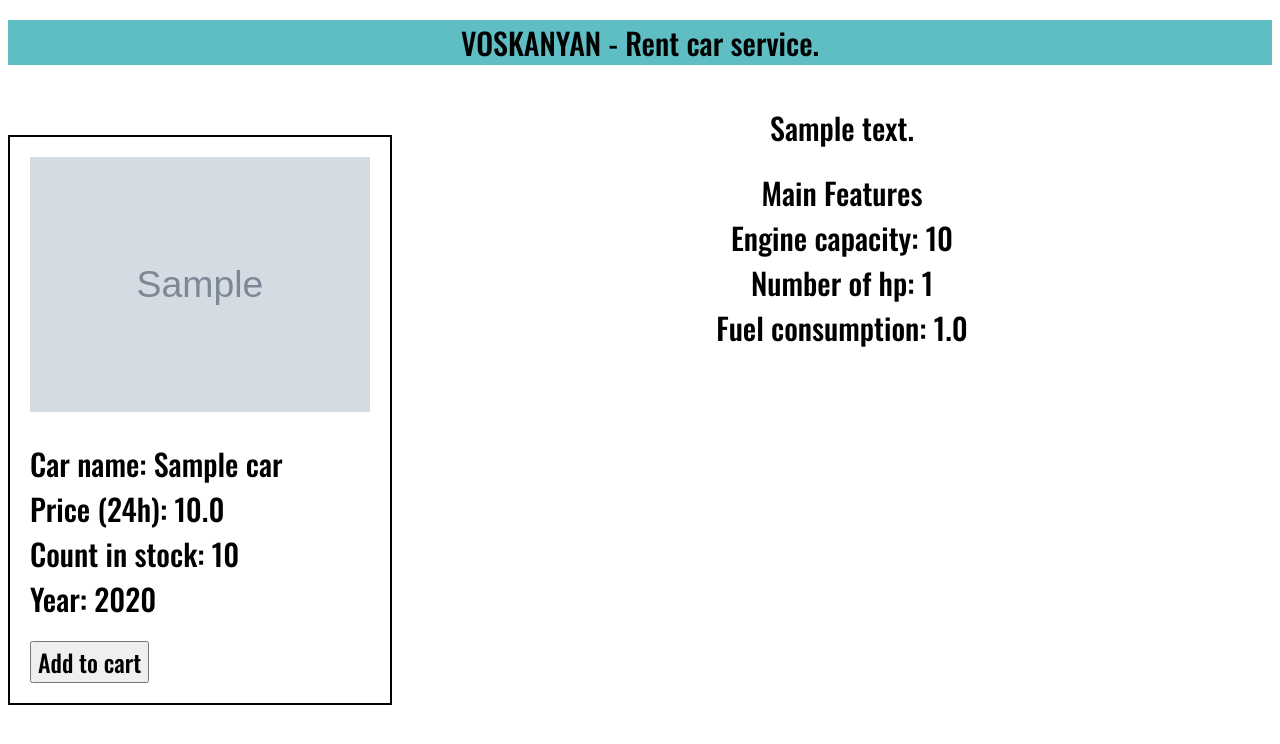
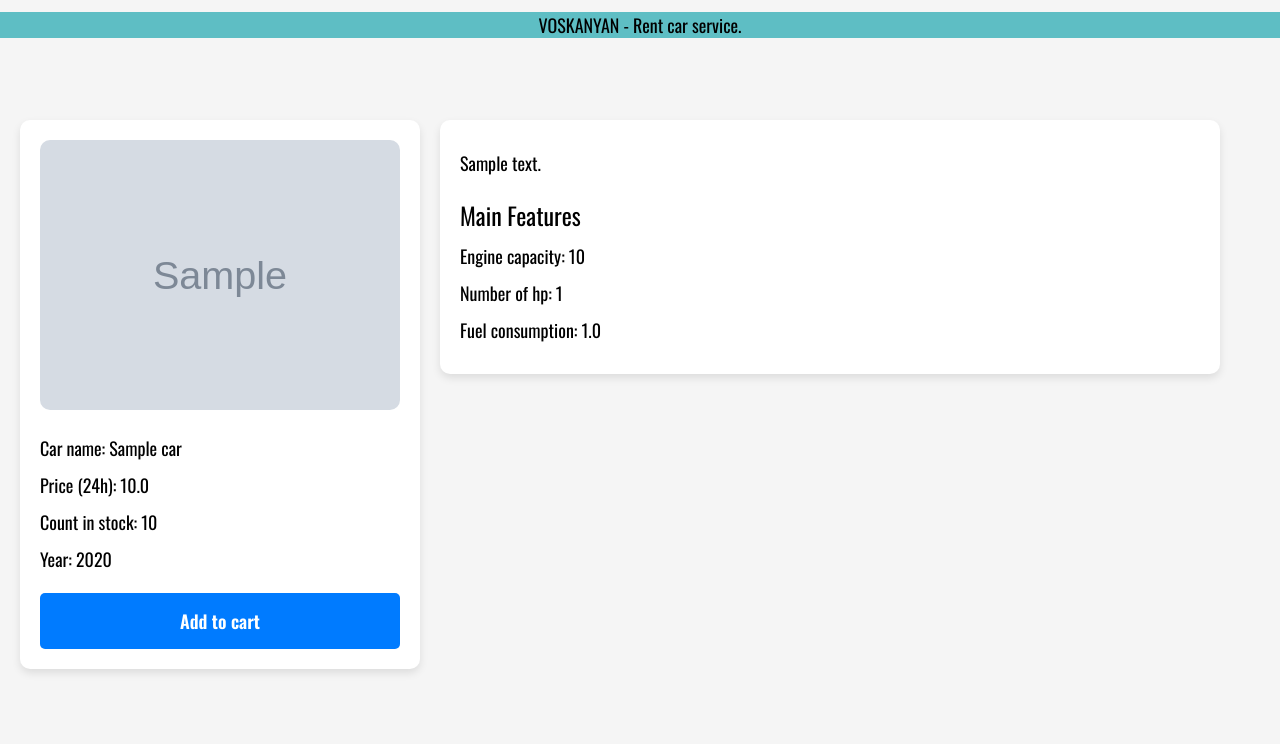
Before and after one commit to voskanyan777/rent-car-platform, a Django app: a page that uses rent_car/templates/description.html in a window 1280 px wide. Shown: the top 744 px of the page. Run offline with Django 5.2, Linux system fonts and the light colour scheme; tables that the repository leaves empty hold one stand-in row (values such as "Sample post"); grey boxes marked "Sample" are stand-in pictures.

Commit message:
Changed description page (html, css)

```diff
--- a/rent_car/app/static/css/description.css
+++ b/rent_car/app/static/css/description.css
@@ -1,50 +1,88 @@
 @import url('https://fonts.googleapis.com/css2?family=Oswald:wght@200..700&display=swap');
-
 
 * {
     font-family: "Oswald", sans-serif;
     font-optical-sizing: auto;
-    font-weight: 500;
+    font-weight: 400;
     font-style: normal;
-    font-size: 30px;
+    font-size: 18px;
+    box-sizing: border-box;
 }
 
-a{
+body {
+    margin: 0;
+    padding: 0;
+    background-color: #f5f5f5;
+}
+
+a {
     text-decoration: none;
-    color:rgb(10, 90, 10);
+    color: rgb(10, 90, 10);
 }
-.car-image{
-    width: 340px;
+
+.car-image {
+    width: 100%;
+    border-radius: 10px;
+}
+
+.main-info {
+    background-color: #fff;
+    border-radius: 10px;
+    box-shadow: 0 4px 8px rgba(0, 0, 0, 0.1);
+    padding: 20px;
+    max-width: 400px;
+    margin-top: 50px;
+}
+
+p {
+    margin: 10px 0;
+    line-height: 1.5;
+}
+
+.specifications {
+    margin-top: 20px;
+}
+
+.add-cart-btn {
+    display: block;
+    width: 100%;
+    padding: 15px;
+    margin-top: 20px;
+    font-size: 18px;
+    font-weight: 600;
+    color: #fff;
+    background-color: #007bff;
+    border: none;
+    border-radius: 5px;
+    cursor: pointer;
+    text-align: center;
+}
+
+.add-cart-btn:hover {
+    background-color: #0056b3;
+}
+
+.container {
+    display: flex;
+    align-items: flex-start;
+    gap: 20px;
     padding: 20px;
 }
-.main-info{
-    border: 2px solid;
-    width: 400px;
+
+.desc {
+    background-color: #fff;
+    border-radius: 10px;
+    box-shadow: 0 4px 8px rgba(0, 0, 0, 0.1);
+    padding: 20px;
+    width: calc(100% - 460px); /* С учетом ширины main-info и gap */
     margin-top: 50px;
 }
-p{
-    margin: 0;
-    padding: 0;
+
+.main-features {
+    margin-top: 20px;
 }
-.specifications{
-    margin-left: 20px;
-}
-.add-cart-btn{
-    margin-left: 20px;
-    margin-top: 20px;
-    margin-bottom: 20px;
+
+.main-features h2 {
+    margin-bottom: 10px;
     font-size: 24px;
 }
-.container {
-    display: flex;
-    align-items: flex-start; /* Выравнивает элементы по верхнему краю */
-    gap: 20px; /* Промежуток между main-info и desc */
-}
-.desc{
-    text-align: center;
-    margin-top: 20px;
-    width: 1400px;
-}
-.main-features{
-    margin-top: 20px;
-}
--- a/rent_car/templates/description.html
+++ b/rent_car/templates/description.html
@@ -10,24 +10,21 @@
         <div class="main-info">
             <img src="{{car.image_url}}" alt="" class="car-image">
             <div class="specifications">
-                <p>Car name: {{car.name}}</p>
-                <p>Price (24h): {{car.price}}</p>
-                <p>Count in stock: {{car.count_in_stock}}</p>
-                <p>Year: {{car.year}}</p>
+                <p><strong>Car name:</strong> {{car.name}}</p>
+                <p><strong>Price (24h):</strong> {{car.price}}</p>
+                <p><strong>Count in stock:</strong> {{car.count_in_stock}}</p>
+                <p><strong>Year:</strong> {{car.year}}</p>
             </div>
             <button class="add-cart-btn">Add to cart</button>
         </div>
         <div class="desc">
-            <p>
-                {{car.description}}
-            </p>
+            <p>{{car.description}}</p>
             <div class="main-features">
-                <p>Main Features</p>
-                <p>Engine capacity: {{car.engine_capacity}}</p>
-                <p>Number of hp: {{car.number_of_hp}}</p>
-                <p>Fuel consumption: {{car.fuel_consumption}}</p>
+                <h2>Main Features</h2>
+                <p><strong>Engine capacity:</strong> {{car.engine_capacity}}</p>
+                <p><strong>Number of hp:</strong> {{car.number_of_hp}}</p>
+                <p><strong>Fuel consumption:</strong> {{car.fuel_consumption}}</p>
             </div>
         </div>
-
     </div>
 {% endblock %}
```
